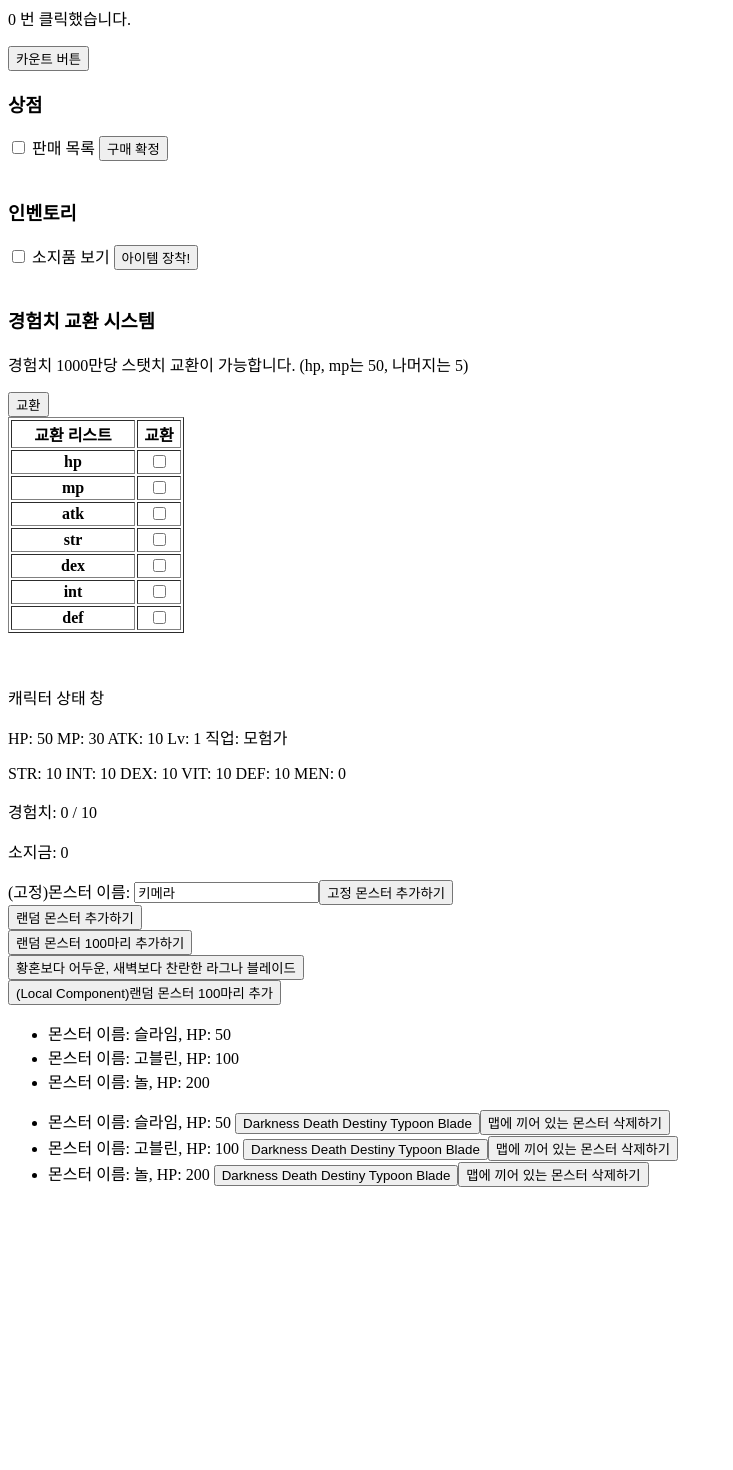
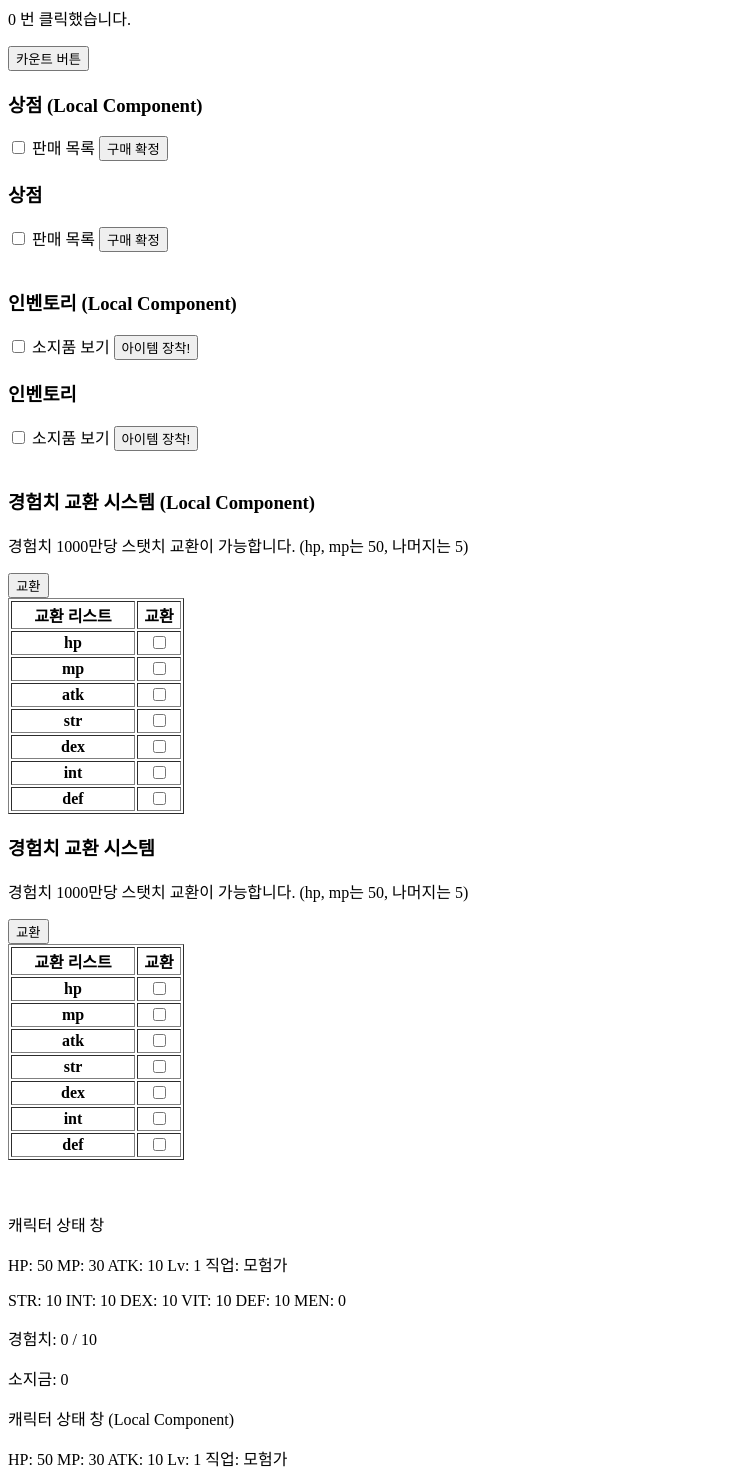
Before and after one commit to EDDI-WebAppAcademy/LectureNotes, a Vue app in the folder vue/frontend/: page /test in a window 1280 px wide. Shown: the part 640-2110 px from the top of the page, without its empty margins (0-733 px from the left). Before the commit the page ends 1843 px from the top, so only its background shows below. Built offline with nearby package versions, Linux system fonts and the light colour scheme.

Commit message:
vue로 rpg 만들기 컴포넌트 분리해보기 [28회차]

```diff
--- /dev/null
+++ b/vue/frontend/src/components/basics/CharacterManager.vue
@@ -0,0 +1,44 @@
+<template>
+  <div>
+    <p>캐릭터 상태 창 (Local Component)</p>
+    <p>HP: {{ characterStatus.hp }} MP: {{ characterStatus.mp }} ATK: {{ characterStatus.atk }} Lv: {{ characterStatus.level }} 직업: {{ characterStatus.currentJob }}</p>
+    <p>STR: {{ characterStatus.str }} INT: {{ characterStatus.intelligence }} DEX: {{ characterStatus.dex }} VIT: {{ characterStatus.vit }} DEF: {{ characterStatus.def }} MEN: {{ characterStatus.men }}</p>
+    <p>경험치: {{ characterStatus.currentLevelBar }} / {{ characterStatus.totalLevelBar }}</p>
+    <p>소지금: {{ characterStatus.money }}</p>
+  </div>
+</template>
+
+<script>
+export default {
+  name: "CharacterManager",
+  data () {
+    return {
+      characterStatus: {
+        level: 1,
+        hp: 50,
+        mp: 30,
+        itemAtk: 0,
+        defaultAtk: 10,
+        atk: 10,
+        str: 10,
+        intelligence: 10,
+        dex: 10,
+        vit: 10,
+        def: 10,
+        men: 0,
+        totalLevelBar: 10,
+        currentLevelBar: 0,
+        money: 0,
+        currentJob: '모험가'
+      },
+    }
+  },
+  methods: {
+
+  }
+}
+</script>
+
+<style scoped>
+
+</style>
--- /dev/null
+++ b/vue/frontend/src/components/basics/ExperienceManager.vue
@@ -0,0 +1,65 @@
+<template>
+  <div>
+    <h3>경험치 교환 시스템 (Local Component)</h3>
+    <p>경험치 1000만당 스탯치 교환이 가능합니다. (hp, mp는 50, 나머지는 5)</p>
+    <button v-on:click="doExpExchange()">교환</button>
+    <table border="1">
+      <tr>
+        <th align="center" width="120">교환 리스트</th>
+        <th align="center" width="40">교환</th>
+      </tr>
+      <tr v-for="(exchangeList, idx) in expExchangeLists" :key="idx">
+        <th align="center" width="120">{{ exchangeList }}</th>
+        <th align="center" width="40">
+          <label>
+            <input type="checkbox" v-model="exchangeListValue" :value="idx">
+          </label>
+        </th>
+      </tr>
+    </table>
+  </div>
+</template>
+
+<script>
+export default {
+  name: "CharacterManager",
+  data () {
+    return {
+      expExchangeLists: ["hp", "mp", "atk", "str", "dex", "int", "def"],
+      exchangeListValue: [],
+    }
+  },
+  methods: {
+    doExpExchange () {
+      /*
+      if (this.characterStatus.currentLevelBar < 10000000) { return }
+
+      console.log("expValue[0]: " + this.exchangeListValue[0] + ", ATK = " + ATK)
+      if (this.exchangeListValue[0] === HP) {
+        this.exchangeStatus.hp += HP_MP_INCREMENT
+      } else if (this.exchangeListValue[0] === MP) {
+        this.exchangeStatus.mp += HP_MP_INCREMENT
+      } else if (this.exchangeListValue[0] === ATK) {
+        console.log("Select ATK")
+        this.exchangeStatus.atk += OTHER_STATS_INCREMENT
+        this.characterStatus.atk = this.characterStatus.defaultAtk + this.characterStatus.itemAtk + this.exchangeStatus.atk
+      } else if (this.exchangeListValue[0] === STR) {
+        this.exchangeStatus.str += OTHER_STATS_INCREMENT
+      } else if (this.exchangeListValue[0] === DEX) {
+        this.exchangeStatus.dex += OTHER_STATS_INCREMENT
+      } else if (this.exchangeListValue[0] === INT) {
+        this.exchangeStatus.int += OTHER_STATS_INCREMENT
+      } else if (this.exchangeListValue[0] === DEF) {
+        this.exchangeStatus.def += OTHER_STATS_INCREMENT
+      }
+
+      this.characterStatus.currentLevelBar -= 10000000
+       */
+    }
+  }
+}
+</script>
+
+<style scoped>
+
+</style>
--- /dev/null
+++ b/vue/frontend/src/components/basics/InventoryManager.vue
@@ -0,0 +1,66 @@
+<template>
+  <div>
+    <h3>인벤토리 (Local Component)</h3>
+    <label>
+      <input type="checkbox" v-model="inventoryView">
+      소지품 보기
+    </label>
+    <button v-on:click="equipItem()">아이템 장착!</button>
+    <table border="1" v-if="inventoryView">
+      <tr>
+        <th align="center" width="40">번호</th>
+        <th align="center" width="120">아이템명</th>
+        <th align="center" width="320">아이템 설명</th>
+        <th align="center" width="40">장착</th>
+      </tr>
+      <tr v-for="(itemList, idx) in myInventory" :key="idx">
+        <th align="center" width="40">{{ idx + 1 }}</th>
+        <th align="center" width="120">{{ itemList.name }}</th>
+        <th align="center" width="320">{{ itemList.effect.description }}</th>
+        <th align="center" width="40">
+          <label>
+            <input type="checkbox" v-model="myInventoryValue" :value="idx">
+          </label>
+        </th>
+      </tr>
+    </table>
+  </div>
+</template>
+
+<script>
+export default {
+  name: "CharacterManager",
+  data () {
+    return {
+      inventoryView: false,
+      myInventory: [],
+      myInventoryValue: [],
+    }
+  },
+  methods: {
+    equipItem () {
+      let tmpSum = 0
+
+      for (let i = 0; i < this.myInventoryValue.length; i++) {
+        for (let j = 0; j < this.myInventory.length; j++) {
+          if (this.myInventoryValue[i] === j) {
+            tmpSum += this.myInventory[j].effect.atk
+            break
+          }
+        }
+      }
+
+      console.log(tmpSum)
+
+      /*
+      this.characterStatus.itemAtk = tmpSum
+      this.characterStatus.atk = this.characterStatus.defaultAtk + tmpSum + this.exchangeStatus.atk
+       */
+    },
+  }
+}
+</script>
+
+<style scoped>
+
+</style>
--- /dev/null
+++ b/vue/frontend/src/components/basics/MarketManager.vue
@@ -0,0 +1,100 @@
+<template>
+  <div>
+    <h3>상점 (Local Component)</h3>
+    <label>
+      <input type="checkbox" v-model="shopView" v-on:click="shuffleShopList()">
+      판매 목록
+    </label>
+    <button v-on:click="calcBuyList()">구매 확정</button>
+    <table border="1" v-if="shopView">
+      <tr>
+        <th align="center" width="40">번호</th>
+        <th align="center" width="120">아이템명</th>
+        <th align="center" width="160">가격</th>
+        <th align="center" width="320">아이템 설명</th>
+        <th align="center" width="40">구매</th>
+      </tr>
+      <tr v-for="(item, index) in shopList" :key="index">
+        <th align="center" width="40">{{ index }}</th>
+        <th align="center" width="120">{{ item.name }}</th>
+        <th align="center" width="160">{{ item.price }}</th>
+        <th align="center" width="320">{{ item.effect.description }}</th>
+        <th align="center" width="40">
+          <label>
+            <input type="checkbox" v-model="shopListValue" :value="index">
+          </label>
+        </th>
+      </tr>
+    </table>
+  </div>
+</template>
+
+<script>
+export default {
+  name: "CharacterManager",
+  data () {
+    return {
+      shopView: false,
+      shopList: [],
+      shopListValue: [],
+      itemBooks: [
+        { name: 'HP 포션 I', price: 50, effect: { description: 'hp 200 회복', amount: 200 }},
+        { name: 'HP 포션 II', price: 200, effect: { description: 'hp 600 회복', amount: 600 }},
+        { name: '낡은 검', price: 5000000, effect: { description: '무기 공격력 100', atk: 100 }},
+        { name: '검', price: 50000000, effect: { description: '무기 공격력 200', atk: 200 }},
+        { name: '강철 검', price: 150000000, effect: { description: '무기 공격력 300', atk: 300 }},
+        { name: '화열검', price: 550000000, effect: { description: '무기 공격력 500', atk: 500 }},
+        { name: '군주의검', price: 1000000000, effect: { description: '무기 공격력 1000', atk: 1000 }},
+        { name: '아이스소드', price: 1500000000, effect: { description: '무기 공격력 2000', atk: 2000 }},
+        { name: '칠지도', price: 2000000000, effect: { description: '무기 공격력 2000', atk: 2000 }},
+        { name: '군주의휘장', price: 1000000000, effect: { description: '악세사리 공격력 1000', atk: 1000 }},
+      ],
+    }
+  },
+  methods: {
+    shuffleShopList () {
+      if (!this.shopView) {
+        this.shopListValue = []
+      }
+
+      for (let i = 0; i < 10; i++) {
+        let randIdx = Math.floor(Math.random() * this.itemBooks.length)
+        this.shopList[i] = this.itemBooks[randIdx]
+      }
+    },
+    calcBuyList () {
+      let tmpSum = 0
+
+      for (let i = 0; i < this.shopListValue.length; i++) {
+        for (let j = 0; j < this.shopList.length; j++) {
+          if (this.shopListValue[i] === j) {
+            tmpSum += this.shopList[j].price
+            break
+          }
+        }
+      }
+
+      console.log(tmpSum)
+
+      /*
+      if (this.characterStatus.money - tmpSum >= 0) {
+        this.characterStatus.money -= tmpSum
+
+        for (let i = 0; i < this.shopListValue.length; i++) {
+          this.myInventory.push({
+            name: this.shopList[this.shopListValue[i]].name,
+            effect: this.shopList[this.shopListValue[i]].effect
+          })
+        }
+
+        alert("물품 구매 완료!")
+      } else { alert("돈읎다 - 돈벌어와!!!") }
+       */
+    },
+  }
+}
+</script>
+
+<style scoped>
+
+</style>
--- a/vue/frontend/src/components/basics/MonsterManager.vue
+++ b/vue/frontend/src/components/basics/MonsterManager.vue
@@ -13,7 +13,7 @@
 
 <script>
 export default {
-  name: "SkillManager",
+  name: "MonsterManager",
   data () {
     return {
       monsterBooks: [
--- a/vue/frontend/src/components/basics/Test.vue
+++ b/vue/frontend/src/components/basics/Test.vue
@@ -17,6 +17,8 @@
 
     <p>{{ count }} 번 클릭했습니다.</p>
     <button v-on:click="increment">카운트 버튼</button><br/>
+
+    <market-manager/>
 
     <h3>상점</h3>
     <label>
@@ -45,6 +47,7 @@
       </tr>
     </table><br/><br/>
 
+    <inventory-manager/>
     <h3>인벤토리</h3>
     <label>
       <input type="checkbox" v-model="inventoryView">
@@ -70,6 +73,7 @@
       </tr>
     </table><br/><br/>
 
+    <experience-manager/>
     <!-- 경험치 교환 시스템
          공격력을 증가시킬 수 있는 수단이 필요
          대략 경험치 1000만당 공격력 5 증가 정도로 구현하면 적합하다 판단됨
@@ -97,6 +101,8 @@
     <p>STR: {{ characterStatus.str }} INT: {{ characterStatus.intelligence }} DEX: {{ characterStatus.dex }} VIT: {{ characterStatus.vit }} DEF: {{ characterStatus.def }} MEN: {{ characterStatus.men }}</p>
     <p>경험치: {{ characterStatus.currentLevelBar }} / {{ characterStatus.totalLevelBar }}</p>
     <p>소지금: {{ characterStatus.money }}</p>
+
+    <character-manager/>
 
     <!-- 현재 컨텐츠 측면에서 몬스터가 매번 같은것이 추가되서 재미 요소가 반감됨(그러므로 랜덤 요소를 넣어야함) -->
     (고정)몬스터 이름: <input v-model="name">
@@ -137,12 +143,20 @@ const HP_MP_INCREMENT = 50
 const OTHER_STATS_INCREMENT = 5
 
 import MonsterManager from "@/components/basics/MonsterManager";
+import CharacterManager from "@/components/basics/CharacterManager";
+import MarketManager from "@/components/basics/MarketManager";
+import InventoryManager from "@/components/basics/InventoryManager";
+import ExperienceManager from "@/components/basics/ExperienceManager";
 
 export default {
   // eslint-disable-next-line vue/multi-word-component-names
   name: "Test",
   components: {
-    'monster-manager': MonsterManager
+    'monster-manager': MonsterManager,
+    'character-manager': CharacterManager,
+    'market-manager': MarketManager,
+    'inventory-manager': InventoryManager,
+    'experience-manager': ExperienceManager,
   },
   data() {
     return {
```
